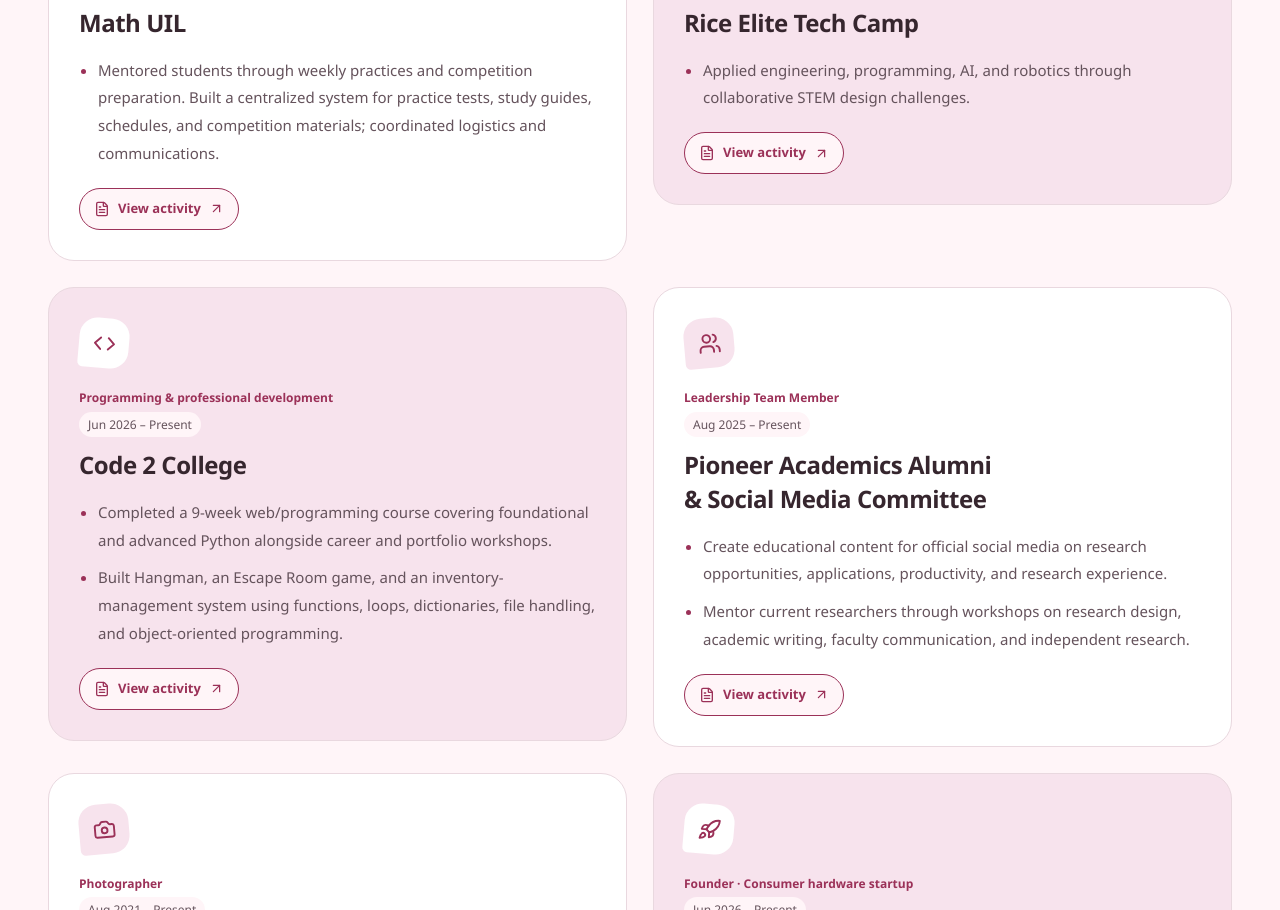
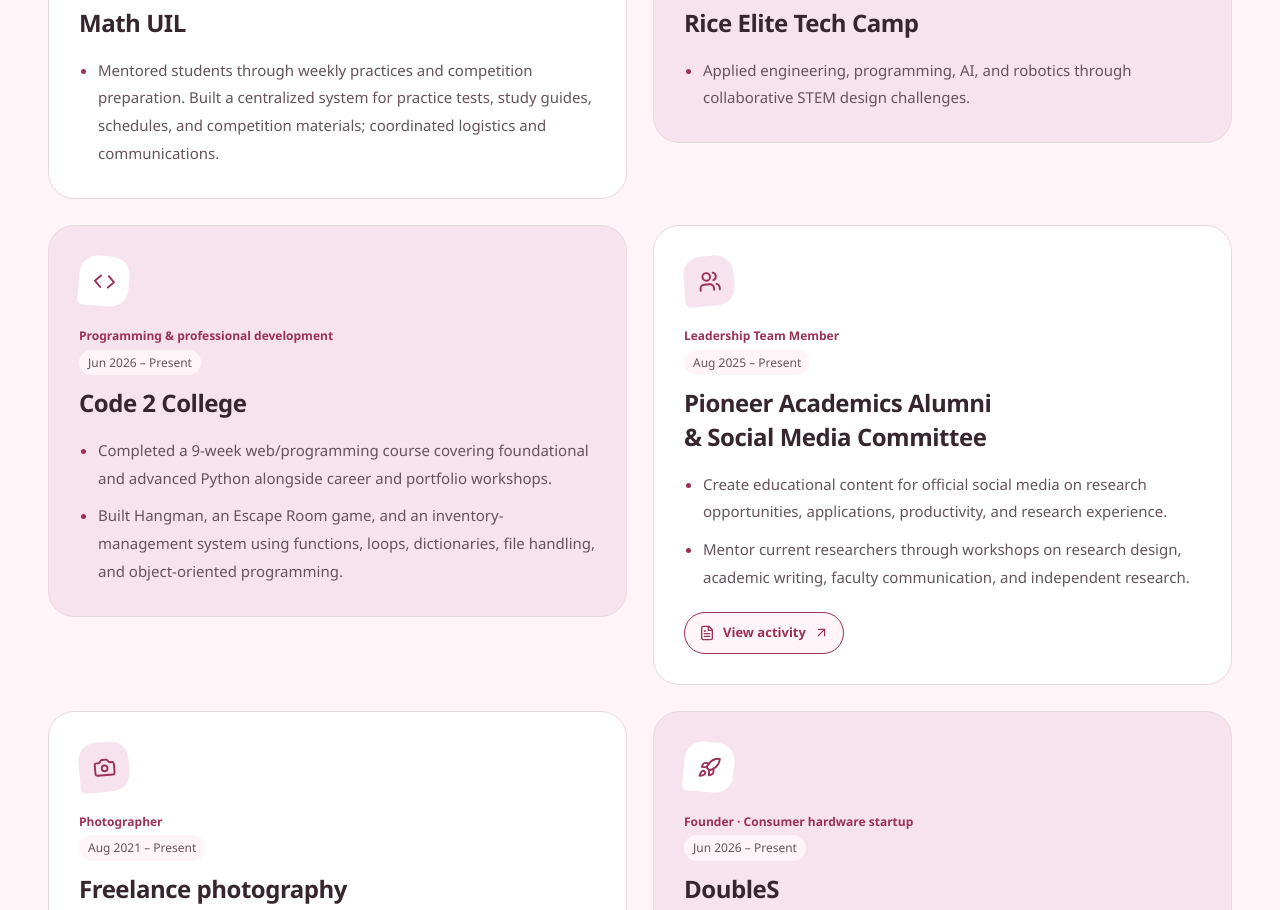
Before and after one commit to Shinoaluv/catherine-portfolio, a React (Vite) app in the folder my-website/: page / in a window 1280 px wide. Shown: the part 5580-6490 px from the top of the page. Built offline with nearby package versions, Linux system fonts and the light colour scheme.

Commit message:
Update VEX link and remove activity buttons

```diff
--- a/my-website/src/components/EvidenceLinks.jsx
+++ b/my-website/src/components/EvidenceLinks.jsx
@@ -13,6 +13,7 @@ function usableUrl(value) {
 
 export function EvidenceLinks({ entry }) {
   const links = evidenceLinks[entry] || [{ label: 'View details', url: '' }];
+  if (links.length === 0) return null;
   return <div className="evidence-links" role="group" aria-label={`Links for ${entry}`}>
     {links.map((link, index) => {
       const href = usableUrl(link.url);
--- a/my-website/src/evidenceLinks.js
+++ b/my-website/src/evidenceLinks.js
@@ -50,7 +50,7 @@ export const evidenceLinks = {
   "VEX Robotics": [
     {
       "label": "View robotics",
-      "url": ""
+      "url": "https://events.vex.com/teams/V5RC/1065A"
     }
   ],
   "Science Olympiad": [
@@ -71,24 +71,9 @@ export const evidenceLinks = {
       "url": ""
     }
   ],
-  "Math UIL": [
-    {
-      "label": "View activity",
-      "url": ""
-    }
-  ],
-  "Rice Elite Tech Camp": [
-    {
-      "label": "View activity",
-      "url": ""
-    }
-  ],
-  "Code 2 College": [
-    {
-      "label": "View activity",
-      "url": ""
-    }
-  ],
+  "Math UIL": [],
+  "Rice Elite Tech Camp": [],
+  "Code 2 College": [],
   "Pioneer Academics Alumni & Social Media Committee": [
     {
       "label": "View activity",
```
